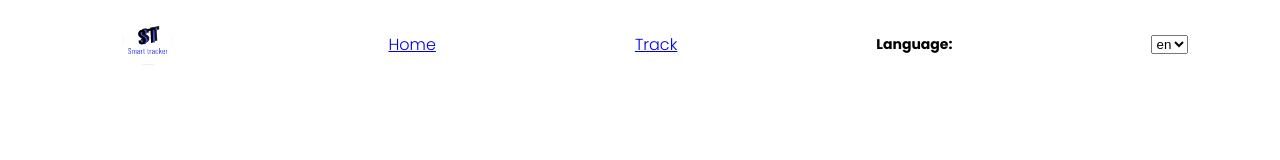
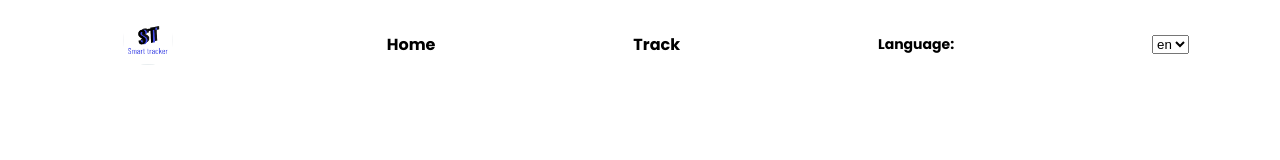
Before and after one commit to Monir2022/smart-tracker, a React (Create React App) app: page / in a window 1280 px wide. Shown: the top 160 px of the page. Built offline with nearby package versions, Linux system fonts and the light colour scheme.

Commit message:
Navbar css has added

```diff
--- a/src/componenets/Navbar.jsx
+++ b/src/componenets/Navbar.jsx
@@ -1,21 +1,25 @@
-import React, { useContext }  from 'react';
+import React, { useContext } from "react";
 import { LanContext } from "../contexts/LanContext";
 import { Link } from "react-router-dom";
 //Project file
 import logo from "../assets/images/logo.png";
 
-import Language from './Language';
+import Language from "./Language";
 
 export default function Navbar() {
-  const {lan} = useContext(LanContext);
+  const { lan } = useContext(LanContext);
 
   return (
     <nav className="navbar">
       <Link className="logo" to="/">
         <img className="logo-img" src={logo} alt="logo thumbnail" />
       </Link>
-      <Link to="/">{lan.Home}</Link>
-      <Link to="/track">{lan.Track}</Link>
+      <Link className="links" to="/">
+        {lan.Home}
+      </Link>
+      <Link className="links" to="/track">
+        {lan.Track}
+      </Link>
       <Language />
     </nav>
   );
--- a/src/styles/components/Navbar.css
+++ b/src/styles/components/Navbar.css
@@ -15,8 +15,16 @@
   height: auto;
   border-radius: 100%;
 }
-nav Link {
-  background-color: brown;
+
+
+.links {
   text-decoration: none;
-  color: white;
+  color: black;
+  font-weight: bold;
 }
+
+.links:hover {
+  color: rgb(245, 236, 240);
+  background-color: rgb(19, 19, 19);
+  text-decoration: underline;
+}
```
